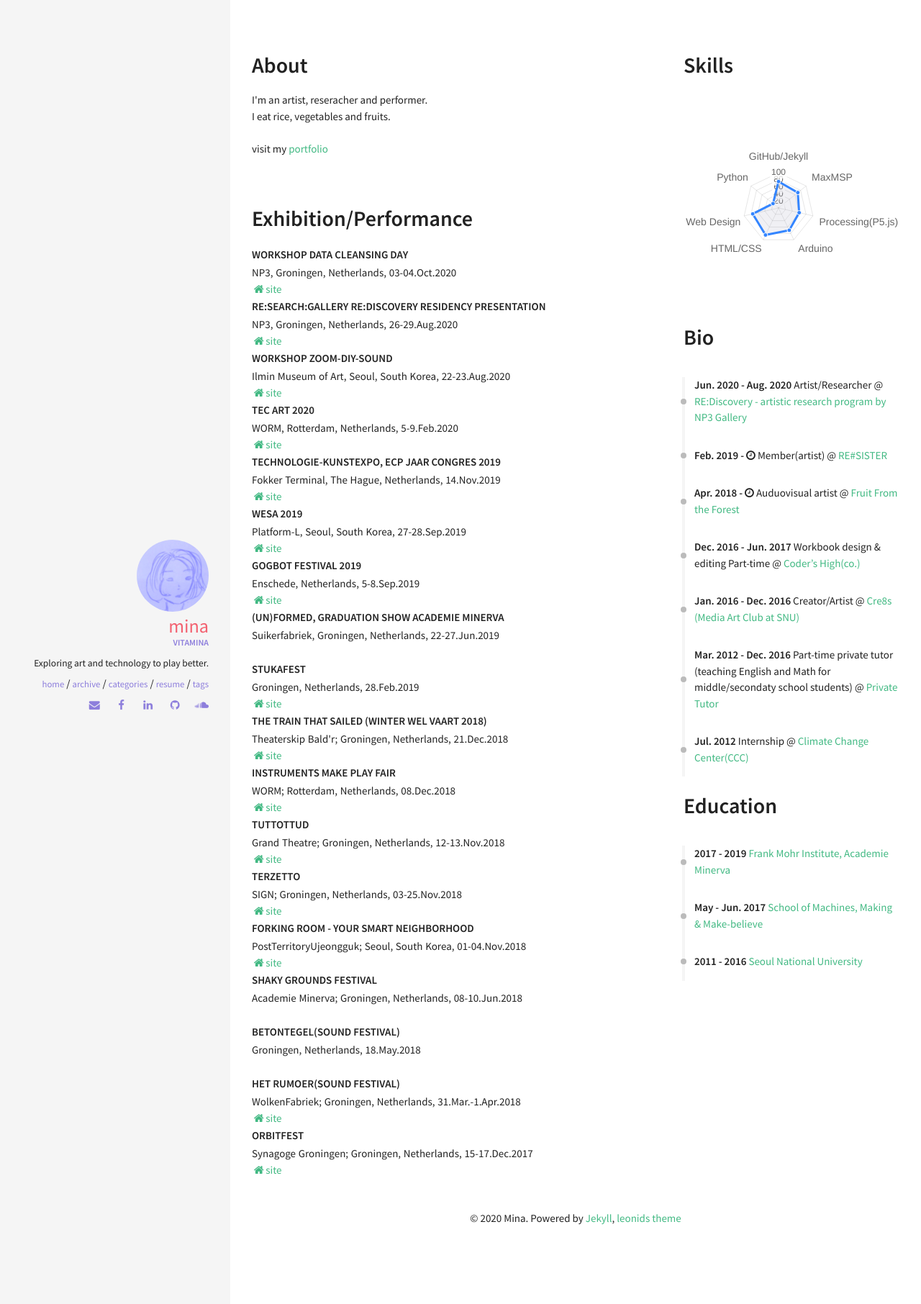
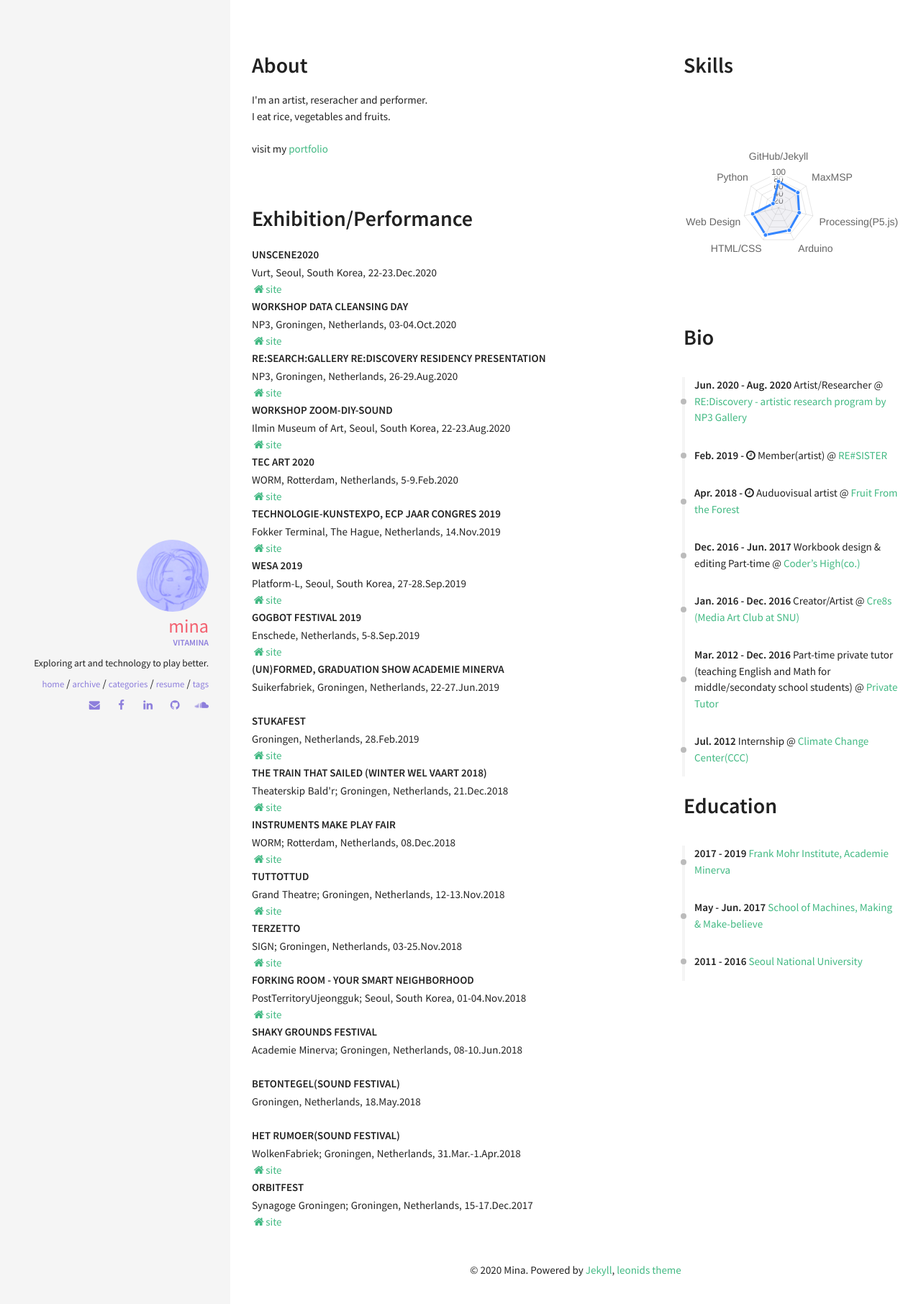
Before and after one commit to lucid2713/blog, a Jekyll site: the page built from resume.html, in a window 1280 px wide. Shown: the top 1812 px of the page at 72% size. Built offline with Jekyll 4.4.1, drawn with Linux system fonts in a browser that asks for light colours; nearby versions of some CDN libraries.

Commit message:
Update projects.yml

```diff
--- a/_data/index/projects.yml
+++ b/_data/index/projects.yml
@@ -1,3 +1,7 @@
+- name: Unscene2020
+  descr: "Vurt, Seoul, South Korea, 22-23.Dec.2020"
+  website: https://www.unscene2020.com/
+
 - name: workshop Data Cleansing Day
   descr: "NP3, Groningen, Netherlands, 03-04.Oct.2020"
   website: https://off-technology.website/cloudisland/contents/workshop.html
```
